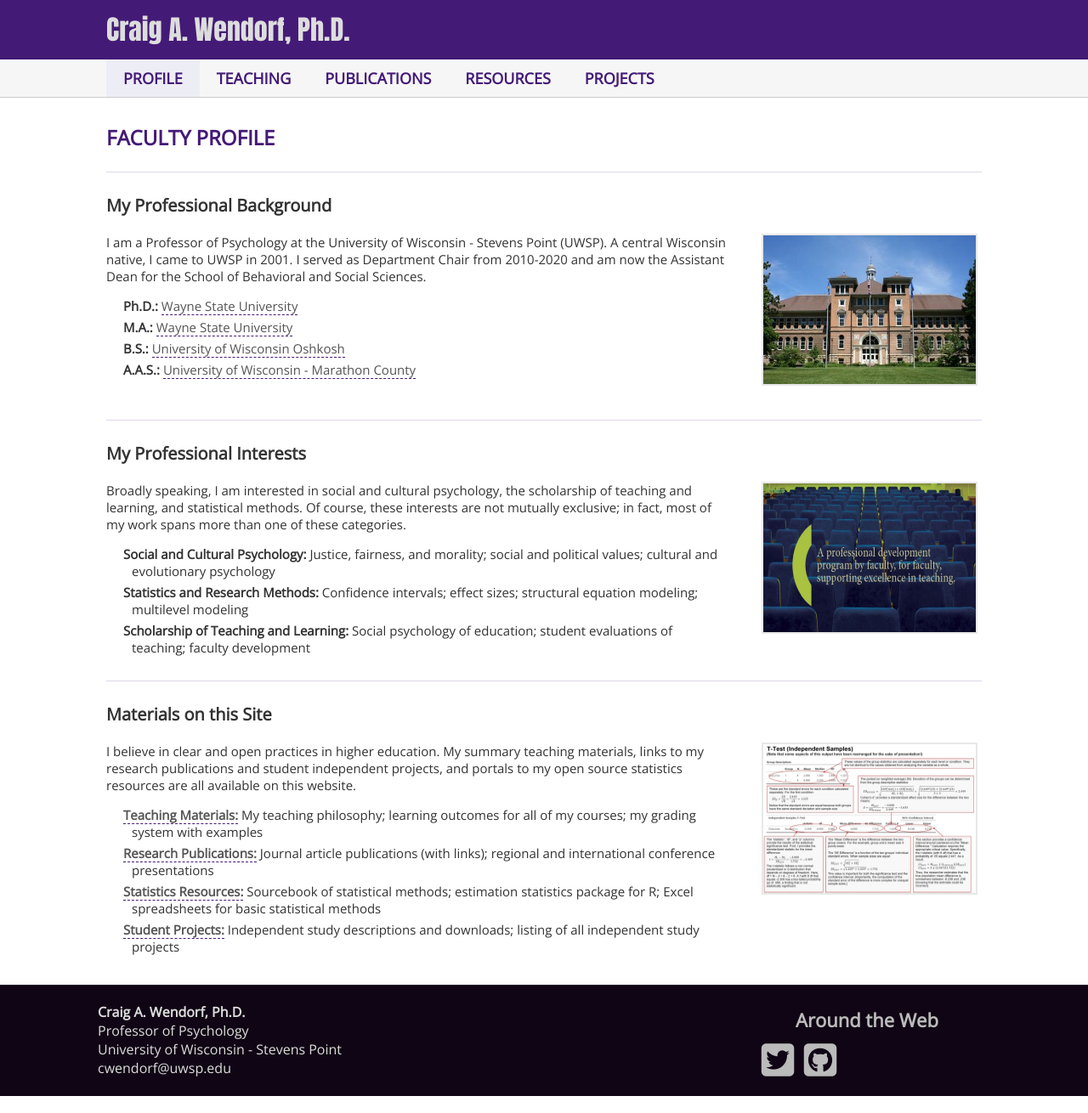
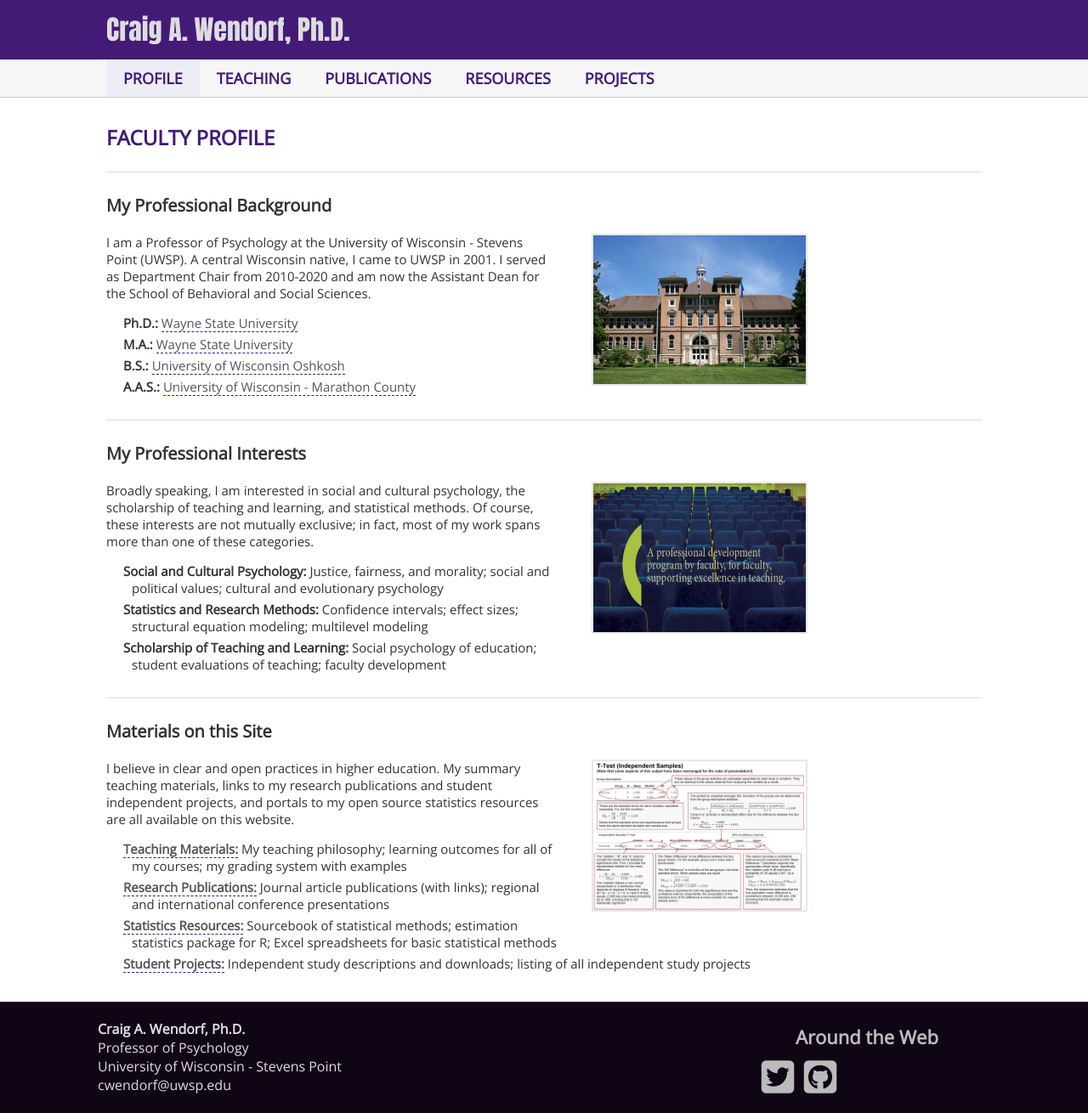
Before and after one commit to cwendorf/cwendorf.github.io, a Jekyll site: the page index.htm, which Jekyll copies as it is, in a window 1280 px wide. Shown: the whole page at 85% size. Built offline with Jekyll 4.4.1, drawn with Linux system fonts in a browser that asks for light colours; nearby versions of some CDN libraries; a style sheet for code colours, icons or effects is not loaded.

Commit message:
Update wide.css

```diff
--- a/assets/wide.css
+++ b/assets/wide.css
@@ -26,7 +26,7 @@
 #MainContent H2 {padding: 25px 10px 5px 10px; margin: 25px 0px 15px 0px;}
 
 #MainContent .post:before {content: ''; float: right; display: block; width: 250px; height: 175px; margin: 0px 15px 45px 45px;}
-#MainContent .post {position: relative;}
+#MainContent .post {position: relative; margin-right: 200px;}
 
 #MainContent .icon {position: absolute; top: 0; right: 0;  }
 #MainContent .icon IMG {width: 250px; height: 175px; margin: 0px 15px 25px 25px;}
```
